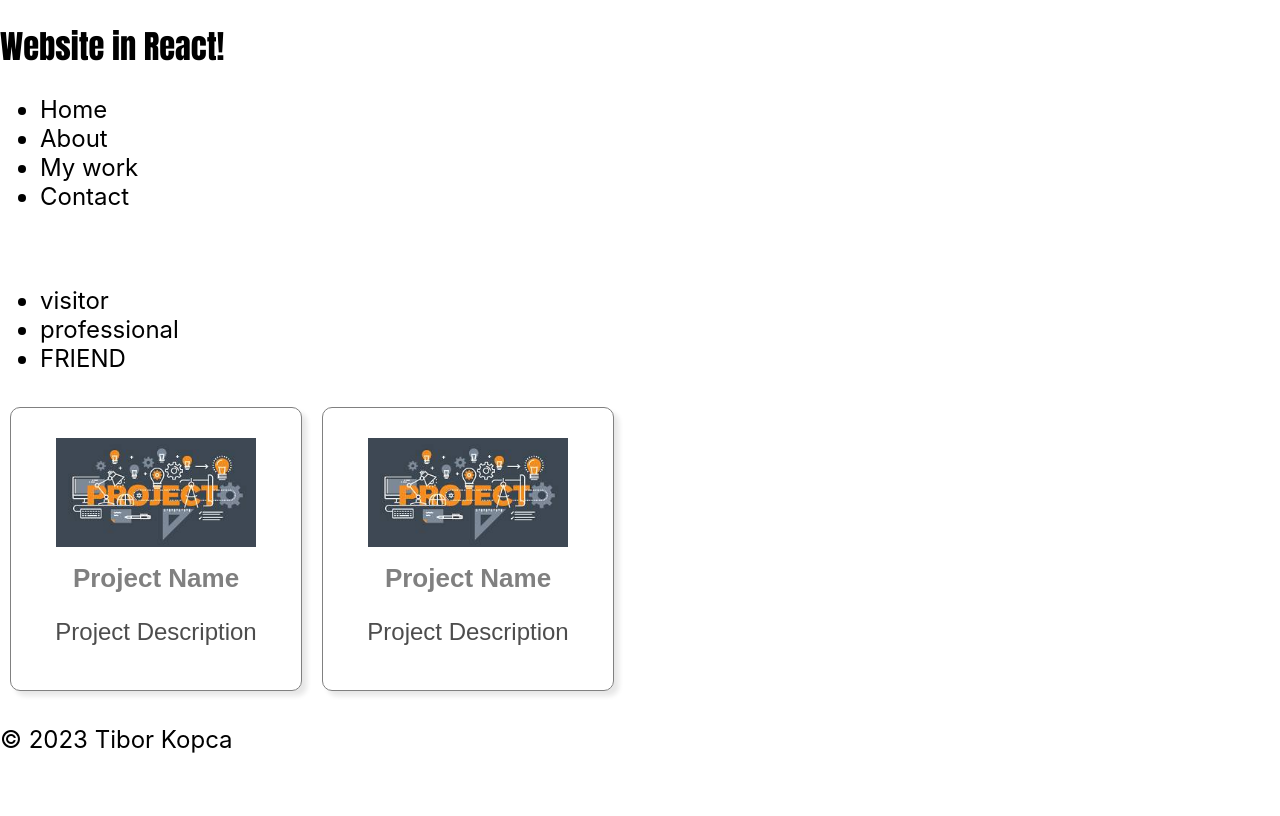
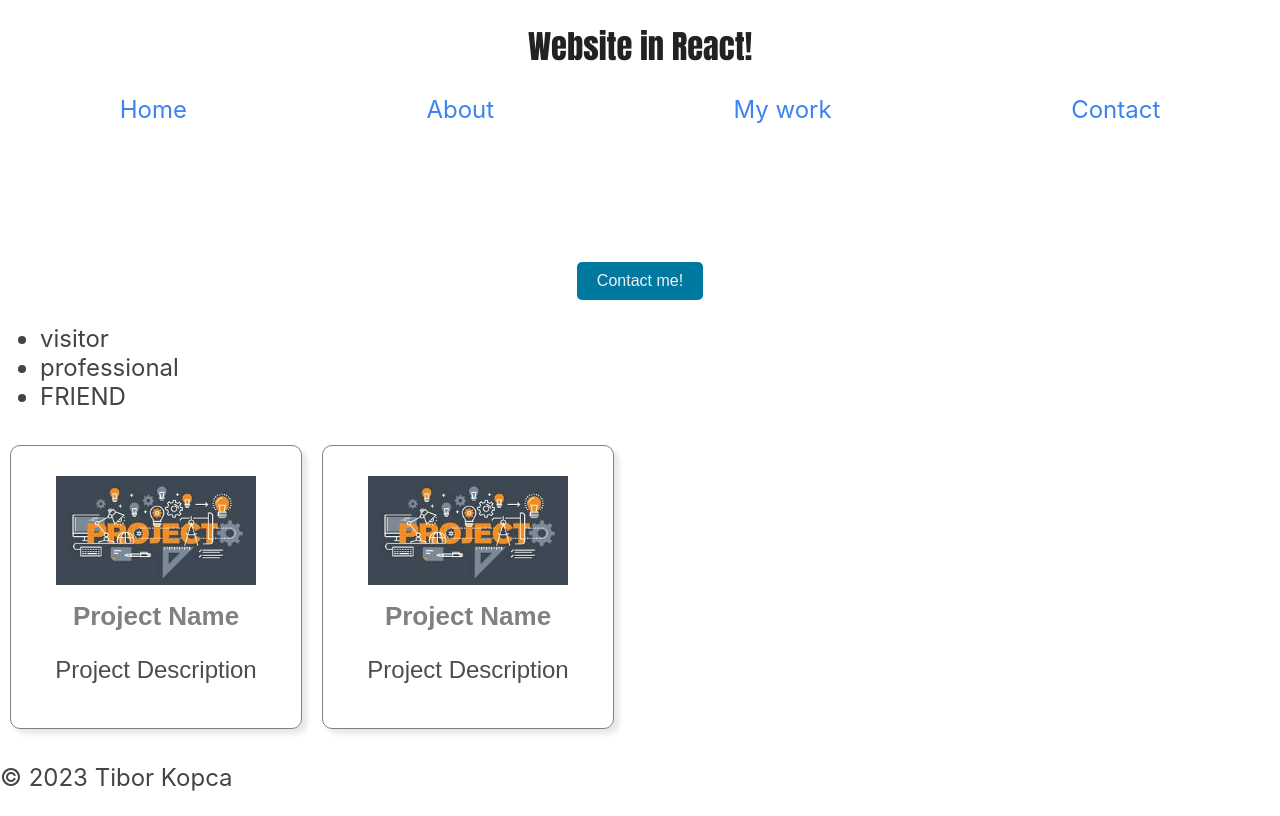
Before and after one commit to TiborKopca/ReactApp2023, a React (Vite) app: page / in a window 1280 px wide. Built offline with nearby package versions, Linux system fonts and the light colour scheme.

Commit message:
Button Component and Style changes

```diff
--- a/src/App.css
+++ b/src/App.css
@@ -1,4 +1,4 @@
-var{
+:root{
   --fontBaseColor: #444444;
   --headingsColor: #222222;
   --hyperlinksColor: #3b82f3;
@@ -22,13 +22,13 @@ h1,h2,h3,h4,h5,h6{
   font-weight: 600;
   color: var(--headingsColor);
 }
-h1{ font-size: 2.5rem;}
+h1{ font-size: 2.5rem; text-align: center;}
 h2{ font-size: 2rem;}
 h3{ font-size: 1.75rem;}
 h4{ font-size: 1.5rem;}
 h5{ font-size: 1.25rem;}
 h6{ font-size: 1rem;}
-/*zmena farby na <a> nefunguje!*/
+
 a{
   text-decoration: none;
   color: var(--hyperlinksColor);
@@ -41,6 +41,14 @@ header{
   /*backup viewport, if the browser doesnt understand dvh/svh/lvh*/
   min-height: 30vh;
   min-height: 30svh;
+}
+header ul{
+  padding-inline-start: 0;
+  display: flex;
+  justify-content: space-around;
+}
+header li{
+  list-style-type: none;
 }
 
 
--- a/src/App.jsx
+++ b/src/App.jsx
@@ -3,7 +3,7 @@ import { useState } from 'react'
 import reactLogo from './assets/react.svg'
 import viteLogo from '/vite.svg' */
 import './App.css'
-import Footer from './Footer.jsx';
+import Footer from './components/Footer.jsx';
 import Header from './Header.jsx'
 import Body from './Body.jsx'
 
--- a/src/Body.jsx
+++ b/src/Body.jsx
@@ -1,10 +1,13 @@
 import Card from "./components/Card.jsx";
+import Button from "./components/Button/Button.jsx";
+
 function Body() {
   const visitor = "visitor";
   const employer = "professional";
   const friend = "friend";
   return (
     <>
+    <Button></Button>
       <ul>
         <li>{visitor}</li>
         <li>{employer}</li>
--- a/src/Header.jsx
+++ b/src/Header.jsx
@@ -4,7 +4,7 @@ function Header(){
             <h1>Website in React!</h1>
             <nav>
                 <ul>
-                    <li><a href="#">Home</a></li>
+                    <li><a className="menuHyperLink" href="#">Home</a></li>
                     <li><a href="#">About</a></li>
                     <li><a href="#">My work</a></li>
                     <li><a href="#">Contact</a></li>
--- /dev/null
+++ b/src/components/Button/Button.jsx
@@ -0,0 +1,8 @@
+import styles from './Button.module.css'
+
+function Button(){
+    return(
+        <button className={styles.contactButton} >Contact me!</button>
+    );
+}
+export default Button
--- /dev/null
+++ b/src/components/Button/Button.module.css
@@ -0,0 +1,9 @@
+.contactButton{
+    background-color: var(--contactButtonColor);
+    color: var(--baseTextColor);
+    font-size: medium;
+    padding: 10px 20px;
+    border-radius: 5px;
+    border:none;
+    cursor: pointer;
+  }
--- a/src/index.css
+++ b/src/index.css
@@ -1,3 +1,8 @@
+:root{
+  --baseTextColor:#f1f1f1;
+  --contactButtonColor: hsl(194.63deg 100% 31.37%);
+
+}
 .card{
   border: 1px solid hsl(0, 0%, 50%);
   border-radius: 10px;
@@ -21,7 +26,11 @@
 }
 .card .cardText{
   font-family: Arial, Helvetica, sans-serif;
-  color: hsl(0, 0%, 30%);
+  color:hsl(0, 0%, 30%);
+}
+button{
+  display: block;
+  margin: 0 auto;
 }
 
 /* Default
```
Also changed, not shown: src/TODO.md (+2 -0 lines), src/components/Footer.jsx (renamed from src/Footer.jsx).
